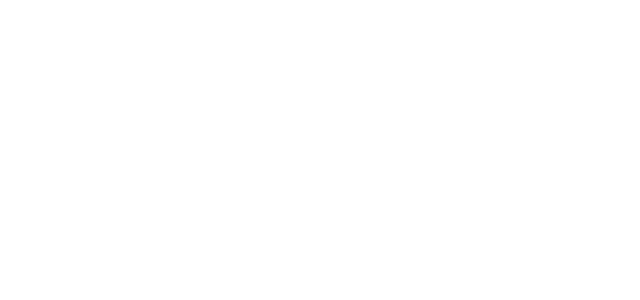
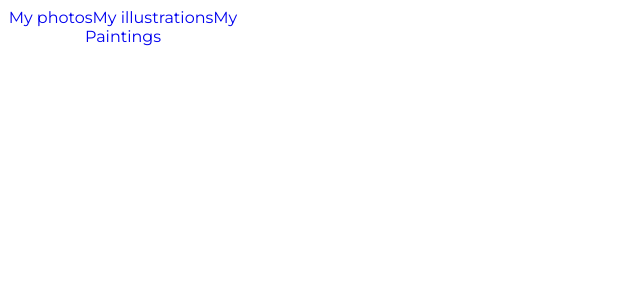
Before and after one commit to mparkcode/react-challenges, a React (Create React App) app in the folder my-app/: page / in a window 1280 px wide. Shown: the top 300 px of the page, without its empty margins (0-640 px from the left). Built offline with nearby package versions, Linux system fonts and the light colour scheme.

Commit message:
challenge 01

```diff
--- a/my-app/src/App.js
+++ b/my-app/src/App.js
@@ -1,9 +1,10 @@
 import css from './App.module.css';
+import Sidebar from './components/Sidebar';
 
 function App() {
   return (
     <div className={css.App}>
-      {/* Add your components here */}
+      <Sidebar />
     </div>
   );
 }
--- a/my-app/src/components/Sidebar.js
+++ b/my-app/src/components/Sidebar.js
@@ -0,0 +1,13 @@
+import React from 'react';
+
+const Sidebar = () => {
+    return (
+        <div>
+            <a href="#">My photos</a>
+            <a href="#">My illustrations</a>
+            <a href="#">My Paintings</a>
+        </div>
+    )
+}
+
+export default Sidebar
```
Also changed, not shown: 1 other file (tests, documents, lock files or other folders).
